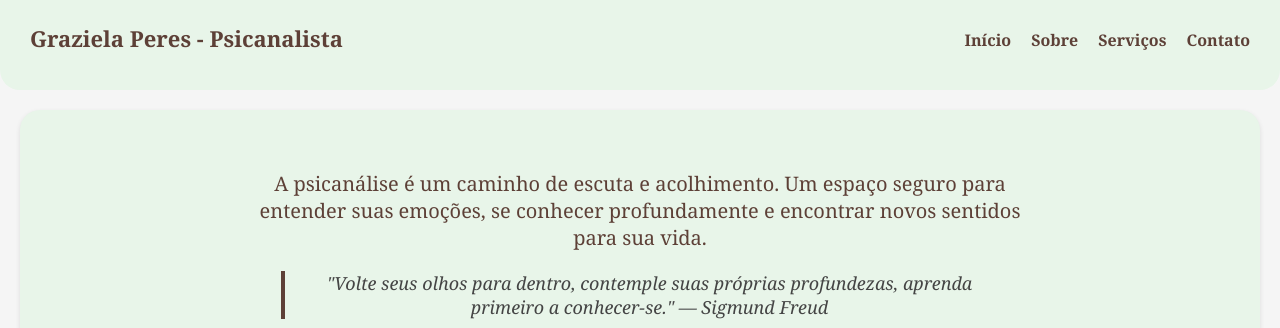
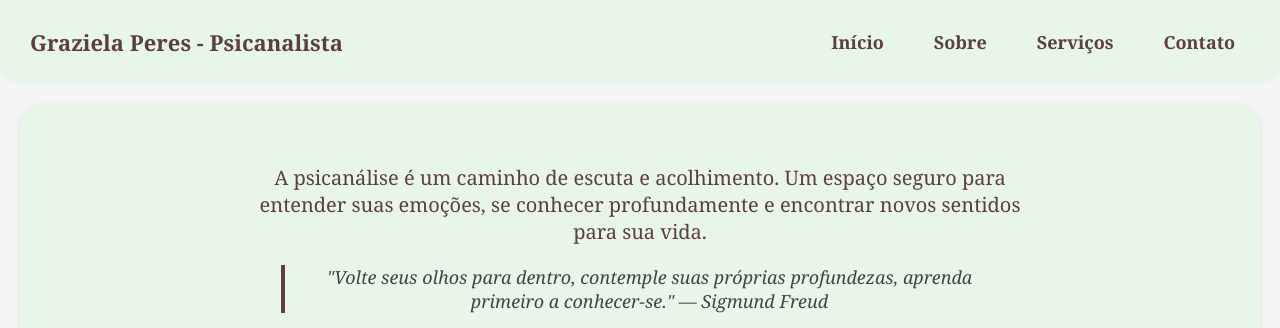
Before and after one commit to juandevruiz/SitePsicanalise, a plain HTML site: page index.html in a window 1280 px wide. Shown: the top 328 px of the page. Drawn offline with Linux system fonts and the light colour scheme.

Commit message:
Update style.css

```diff
--- a/style.css
+++ b/style.css
@@ -1,6 +1,6 @@
 body {
     font-family: 'Georgia', serif;
-    background-color: #F5F5F5; /* Fundo suave */
+    background-color: #F5F5F5;
     color: #333333;
     margin: 0;
     padding: 0;
@@ -10,16 +10,13 @@ header {
     display: flex;
     justify-content: space-between;
     align-items: center;
-    background-color: #E8F5E9; /* Verde claro suave */
+    background-color: #E8F5E9;
     padding: 20px 30px;
     border-bottom-left-radius: 20px;
     border-bottom-right-radius: 20px;
     flex-wrap: wrap;
 }
 
-
-
-/* Nome da psicanalista */
 .branding {
     font-size: 22px;
     font-weight: bold;
@@ -27,15 +24,11 @@ header {
     white-space: nowrap;
 }
 
-
-
-/* Navbar */
 .navbar {
     display: flex;
     gap: 20px;
 }
 
-/* Links da navbar */
 .navbar a {
     text-decoration: none;
     color: #5D4037;
@@ -67,10 +60,6 @@ footer {
     margin-top: 20px;
 }
 
-
-
-
-/* Seção "Início" */
 #inicio {
     background-color: #E8F5E9;
     padding: 60px 20px;
@@ -114,7 +103,6 @@ footer {
     background-color: #1ebe5d;
 }
 
-/* Seção "Como Funciona" */
 #como-funciona {
     text-align: center;
     background-color: #E8F5E9;
@@ -145,17 +133,13 @@ footer {
     text-decoration: none;
     font-weight: bold;
     transition: 0.3s ease;
-  }
+}
 
-  .botao-consulta:hover {
-    background-color: #1da851; /* verde um pouco mais escuro no hover */
+.botao-consulta:hover {
+    background-color: #1da851;
     transform: scale(1.05);
-  }
+}
 
-
-
-
-/* Estilização dos passos */
 .passos {
     display: flex;
     justify-content: center;
@@ -199,10 +183,6 @@ footer {
     color: #444;
 }
 
-
-
-
-/* Responsividade */
 @media (max-width: 900px) {
     .passos {
         flex-direction: column;
@@ -238,11 +218,8 @@ footer {
     }
 }
 
-
-
-
 #sobre-mim {
-    background-color: #e6eef7; /* Azul claro profissional */
+    background-color: #e6eef7;
     padding: 60px 0;
 }
 
@@ -260,7 +237,6 @@ footer {
     color: #333;
 }
 
-/* Layout do Sobre Mim */
 .conteudo-sobre {
     display: flex;
     align-items: center;
@@ -268,10 +244,9 @@ footer {
     gap: 30px;
 }
 
-/* Ajuste da Imagem */
 .sobre-imagem {
     flex-shrink: 0;
-    max-width: 250px; /* Define um tamanho máximo */
+    max-width: 250px;
     width: 100%;
     height: auto;
 }
@@ -283,7 +258,6 @@ footer {
     box-shadow: 0 4px 8px rgba(0, 0, 0, 0.2);
 }
 
-/* Texto */
 .sobre-texto {
     flex: 1;
     font-size: 18px;
@@ -291,7 +265,6 @@ footer {
     color: #444;
 }
 
-/* Responsivo */
 @media (max-width: 768px) {
     .conteudo-sobre {
         flex-direction: column;
@@ -299,12 +272,9 @@ footer {
     }
 
     .sobre-imagem {
-        max-width: 60%; /* Mantém a imagem menor no mobile */
+        max-width: 60%;
     }
 }
-
-
-
 
 #servicos {
     position: relative;
@@ -315,7 +285,7 @@ footer {
 }
 
 .overlay {
-    background: rgba(0, 0, 0, 0.5); /* Efeito de escurecimento da imagem */
+    background: rgba(0, 0, 0, 0.5);
     padding: 50px 20px;
     border-radius: 10px;
     max-width: 900px;
@@ -335,7 +305,7 @@ footer {
 }
 
 .servico {
-    background: rgba(255, 255, 255, 0.9); /* Fundo claro para destacar os serviços */
+    background: rgba(255, 255, 255, 0.9);
     padding: 20px;
     border-radius: 10px;
     box-shadow: 0 2px 10px rgba(0, 0, 0, 0.2);
@@ -354,12 +324,8 @@ footer {
     font-size: 14px;
 }
 
-
-
-
-
 .contato {
-    background: #e5f7ee; /* Verde suave */
+    background: #e5f7ee;
     display: flex;
     justify-content: center;
     align-items: center;
@@ -378,9 +344,6 @@ footer {
     left: 0;
     width: 100%;
     height: 100%;
-
-    /* Se usar imagem de fundo, ative a linha abaixo */
-    /* background: rgba(0, 0, 0, 0.5); */
 }
 
 .contato-content {
@@ -391,7 +354,7 @@ footer {
 .contato h2 {
     font-size: 2rem;
     margin-bottom: 10px;
-    color: #4CAF50; /* Verde principal */
+    color: #4CAF50;
 }
 
 .contato p {
@@ -402,7 +365,7 @@ footer {
 .contato-btn {
     display: inline-flex;
     align-items: center;
-    background: #4CAF50; /* Verde principal */
+    background: #4CAF50;
     color: white;
     padding: 10px 20px;
     border-radius: 5px;
@@ -416,12 +379,8 @@ footer {
 }
 
 .contato-btn:hover {
-    background: #43a047; /* Tom mais escuro no hover */
+    background: #43a047;
 }
-
-
-
-
 
 .footer {
     background-color: #f5f5f5;
@@ -442,83 +401,35 @@ footer {
     text-decoration: underline;
 }
 
-
-
-
-
-
-
-/* Estilo do botão de menu */
 .menu-toggle {
     background: none;
     border: none;
     font-size: 24px;
     cursor: pointer;
-    position: absolute;
-    right: 10px;
-    top: 10px;
-    z-index: 1000;
     display: none;
+    color: #5D4037;
 }
 
-/* Estilo da navbar no mobile */
 @media (max-width: 768px) {
     .menu-toggle {
-      display: block;
+        display: block;
     }
-}
+
     .navbar {
-        max-height: 0;
-        opacity: 0;
-        overflow: hidden;
-        position: absolute;
-        top: 60px;
-        left: 0;
+        display: none;
+        flex-direction: column;
         width: 100%;
-        background-color: #fff;
-        text-align: center;
-        box-shadow: 0 4px 6px rgba(0, 0, 0, 0.1);
-        transition: max-height 0.4s ease, opacity 0.3s ease;
-      }
-
-    .navbar a {
-      display: block;
-      padding: 15px;
-      font-size: 18px;
-      font-weight: bold;
+        background-color: #E8F5E9;
+        margin-top: 10px;
+        border-radius: 10px;
     }
 
     .navbar.active {
-        max-height: 300px; /* Ajuste se necessário */
-        opacity: 1;
-      }
+        display: flex;
+    }
 
-      /* Estilo da navbar no modo desktop */
-      @media (min-width: 769px) {
-        header {
-          display: flex;
-          justify-content: space-between;
-          align-items: center;
-          padding: 15px 30px;
-          height: 60px; /* Ajuste da altura do header */
-        }
-
-        .navbar {
-          position: static;
-          margin-top: -55px;
-          max-height: none;
-          opacity: 1;
-          display: flex;
-          gap: 20px;
-          background: none;
-          box-shadow: none;
-          align-items: center;
-          justify-content: flex-end;
-        }
-
-        .navbar a {
-          display: inline-block;
-          padding: 5px 0; /* Ajuste de alinhamento vertical */
-          font-size: 16px;
-        }
-      }
+    .navbar a {
+        padding: 12px;
+        border-bottom: 1px solid #ccc;
+    }
+}
```
